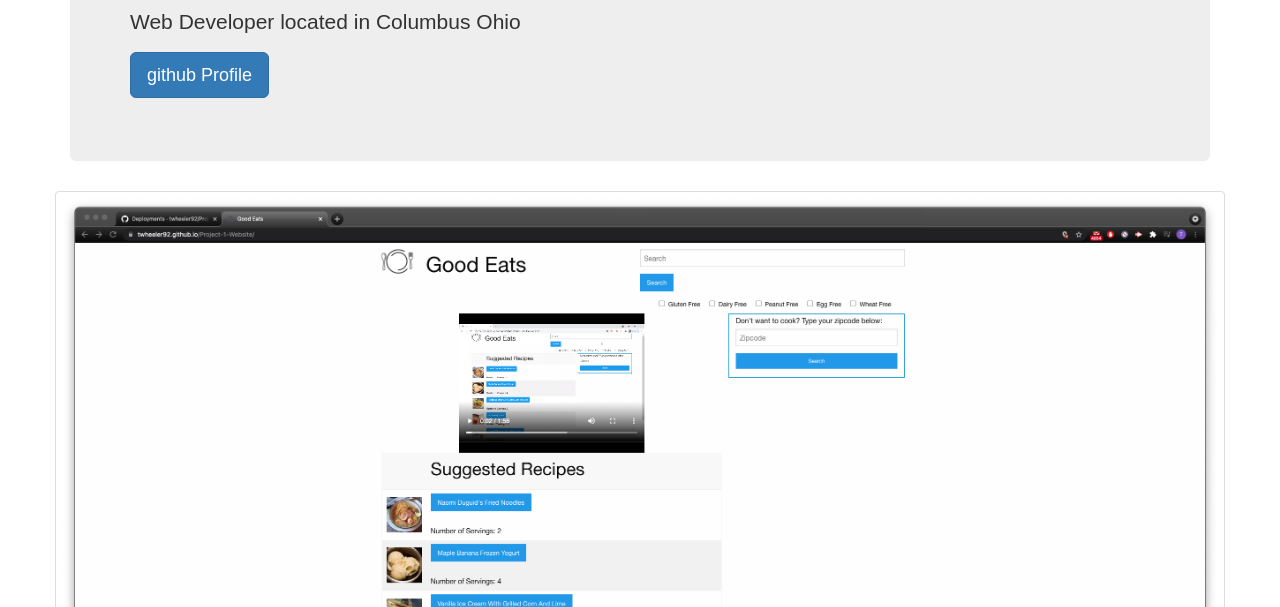
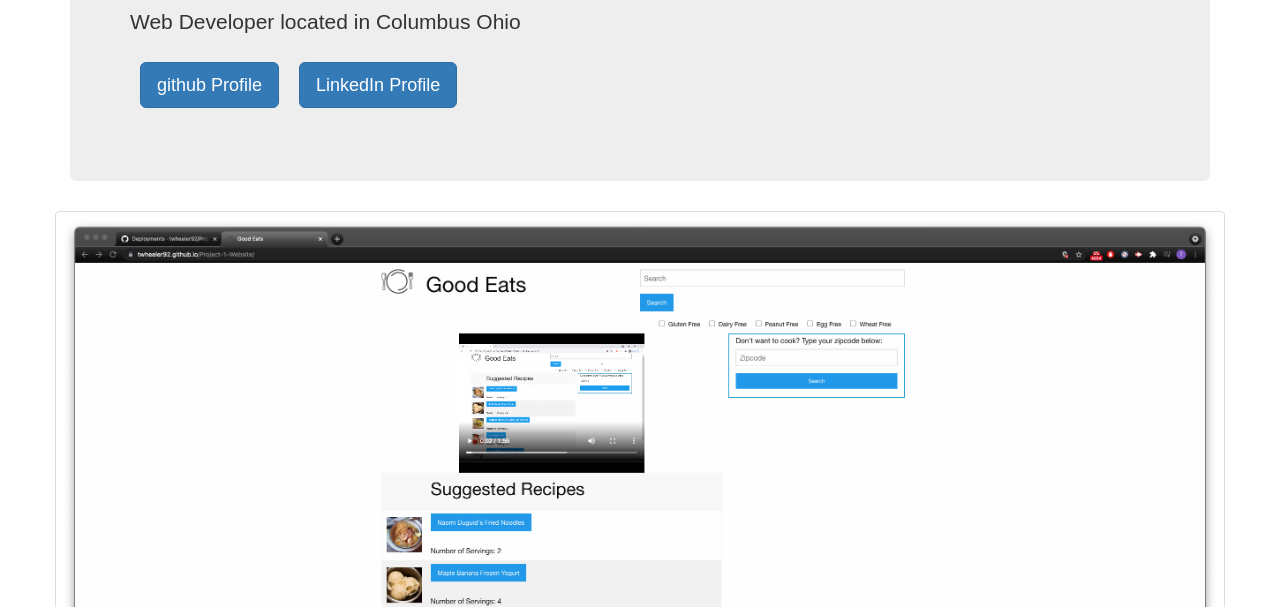
Before and after one commit to twheeler92/Portfolio, a plain HTML site: page index.html in a window 1280 px wide. Shown: the part 193-800 px from the top of the page. Drawn offline with nearby package versions, Linux system fonts and the light colour scheme.

Commit message:
added linked in button

```diff
--- a/assests/css/style.css
+++ b/assests/css/style.css
@@ -135,6 +135,12 @@
     height: 70px;
     width: 70px;
 }
-.l {
-    width: inherit;
+.ppp {
+   display: flex;
+   flex-direction: row;
+   align-items: flex-start;
 }
+
+.linkButton {
+    margin: 10px;
+}
--- a/index.html
+++ b/index.html
@@ -85,7 +85,10 @@
             <h1>Tyler Wheeler</h1>
             <h2>Portfolio</h2>
             <p>Web Developer located in Columbus Ohio</p>
-            <p><a class="btn btn-primary btn-lg" href="https://github.com/twheeler92" role="button">github Profile</a></p>
+            <div class="ppp">
+                <p><a class="btn btn-primary btn-lg linkButton" href="https://github.com/twheeler92" role="button">github Profile</a></p>
+                <p><a class="btn btn-primary btn-lg linkButton" href="https://www.linkedin.com/in/tyler-wheeler-06b097210/" role="button">LinkedIn Profile</a></p>
+            </div>
         </div>
 
         <div class="row align-items-center">
```
